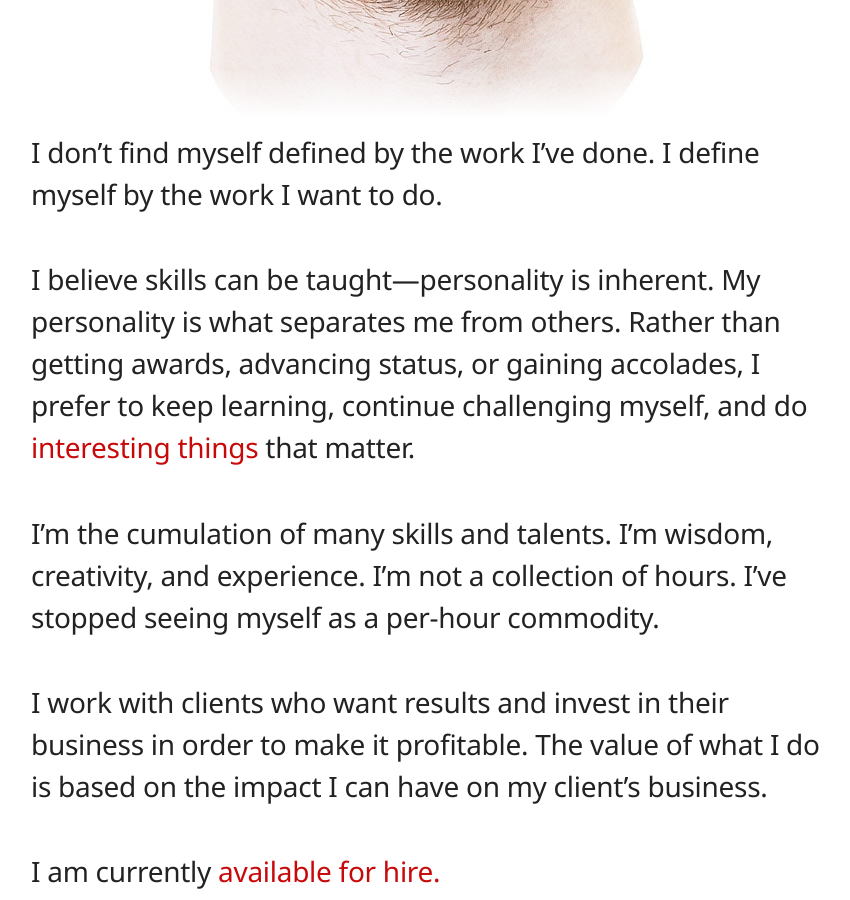
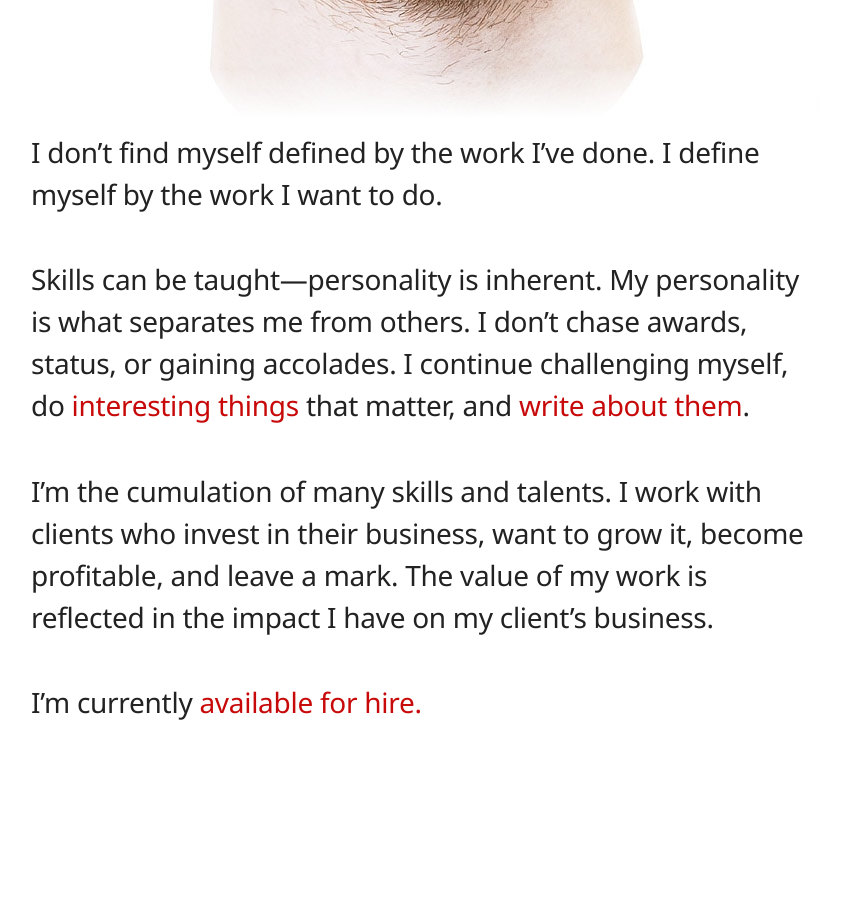
Before and after one commit to alexcican/alexcican.github.com, a Jekyll site: the page built from index.html, in a window 1280 px wide and 900 px high, scrolled down 782 px. Shown: the whole window, without its empty margins (214-1064 px from the left). Built offline with Jekyll 4.4.1, drawn with Linux system fonts in a browser that asks for light colours; after the commit the page ends 1548 px from its top, so only the background shows below that.

Commit message:
copy changes

```diff
--- a/index.html
+++ b/index.html
@@ -13,11 +13,9 @@ layout: default
   <div id="content" class="fadeWhiteGradient">
     <p>I don&rsquo;t find myself defined by the work I&rsquo;ve done. I define myself by the work I want to do.</p>
 
-    <p>I believe skills can be taught&mdash;personality is inherent. My personality is what separates me from others. Rather than getting awards, advancing status, or gaining accolades, I prefer to keep learning, continue challenging myself, and do <a href="work" data-no-turbolink="true">interesting things</a> that matter.</p>
+    <p>Skills can be taught&mdash;personality is inherent. My personality is what separates me from others. I don&rsquo;t chase awards, status, or gaining accolades. I continue challenging myself, do <a href="work">interesting things</a> that matter, and <a href="blog">write about them</a>.</p>
 
-    <p>I&rsquo;m the cumulation of many skills and talents. I&rsquo;m wisdom, creativity, and experience. I&rsquo;m not a collection of hours. I&rsquo;ve stopped seeing myself as a per-hour commodity.</p>
+    <p>I&rsquo;m the cumulation of many skills and talents. I work with clients who invest in their business, want to grow it, become profitable, and leave a mark. The value of my work is reflected in the impact I have on my client’s business.</p>
 
-    <p>I work with clients who want results and invest in their business in order to make it profitable. The value of what I do is based on the impact I can have on my client&rsquo;s business.</p>
-
-    <p>I am currently <a href="mailto:&#097;&#108;&#101;&#120;&#064;&#097;&#108;&#101;&#120;&#099;&#105;&#099;&#097;&#110;&#046;&#099;&#111;&#109;" title="Email me">available for hire.</a></p>
+    <p>I&rsquo;m currently <a href="mailto:&#097;&#108;&#101;&#120;&#064;&#097;&#108;&#101;&#120;&#099;&#105;&#099;&#097;&#110;&#046;&#099;&#111;&#109;" title="Email me">available for hire.</a></p>
   </div>
```
Also changed, not shown: 1 other file.
